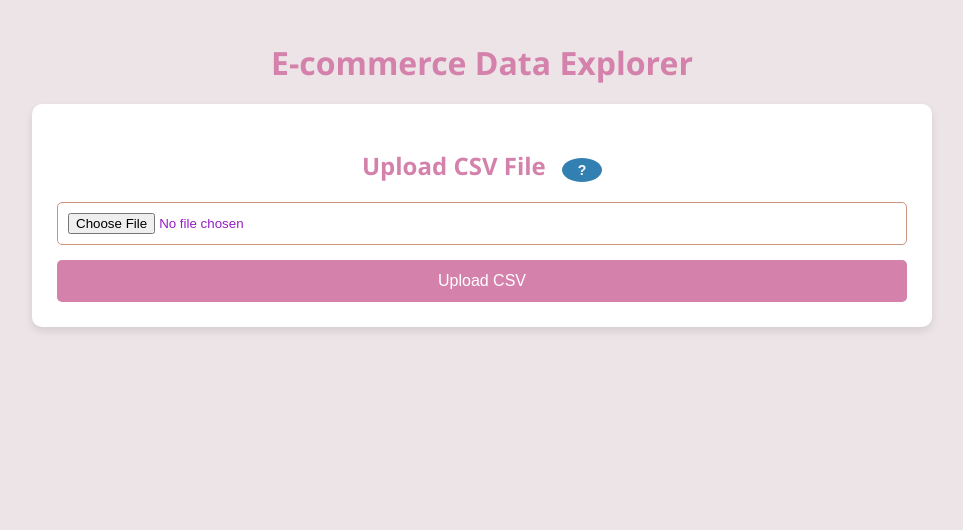
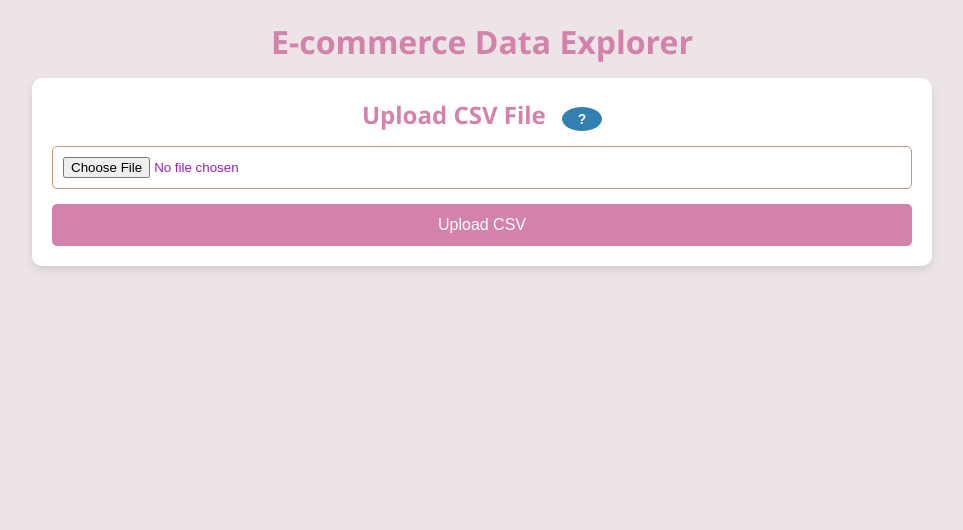
Before and after one commit to Aceelly/ecommerce_visuality, a Flask app: page / in a window 1280 px wide. Shown: the top 530 px of the page, without its empty margins (158-1121 px from the left). Run offline with Flask 3, Linux system fonts and the light colour scheme; some libraries are stand-ins or nearby versions.

Commit message:
visual update

```diff
--- a/static/style.css
+++ b/static/style.css
@@ -23,7 +23,8 @@ body {
 h1, h2 {
     color: var(--color-hopbush);
     text-align: center;
-    margin-bottom: 20px;
+    margin-bottom: 15px; /* Consistent spacing */
+    margin-top: 0; /* Remove default top margin */
 }
 
 main {
@@ -36,7 +37,7 @@ main {
 
 .card {
     background-color: var(--color-white);
-    padding: 25px;
+    padding: 20px; /* Reduced padding */
     border-radius: 10px;
     box-shadow: 0 4px 8px rgba(0, 0, 0, 0.1);
     transition: transform 0.3s ease-in-out, box-shadow 0.3s ease-in-out;
@@ -328,6 +329,10 @@ pre {
     min-width: 80px; /* Ensure columns don't collapse too much */
 }
 
+.cluster-explanation {
+    line-height: 1.6; /* Increased line spacing */
+}
+
 /* Back to Top button styles */
 #backToTopBtn {
     display: none;
```
